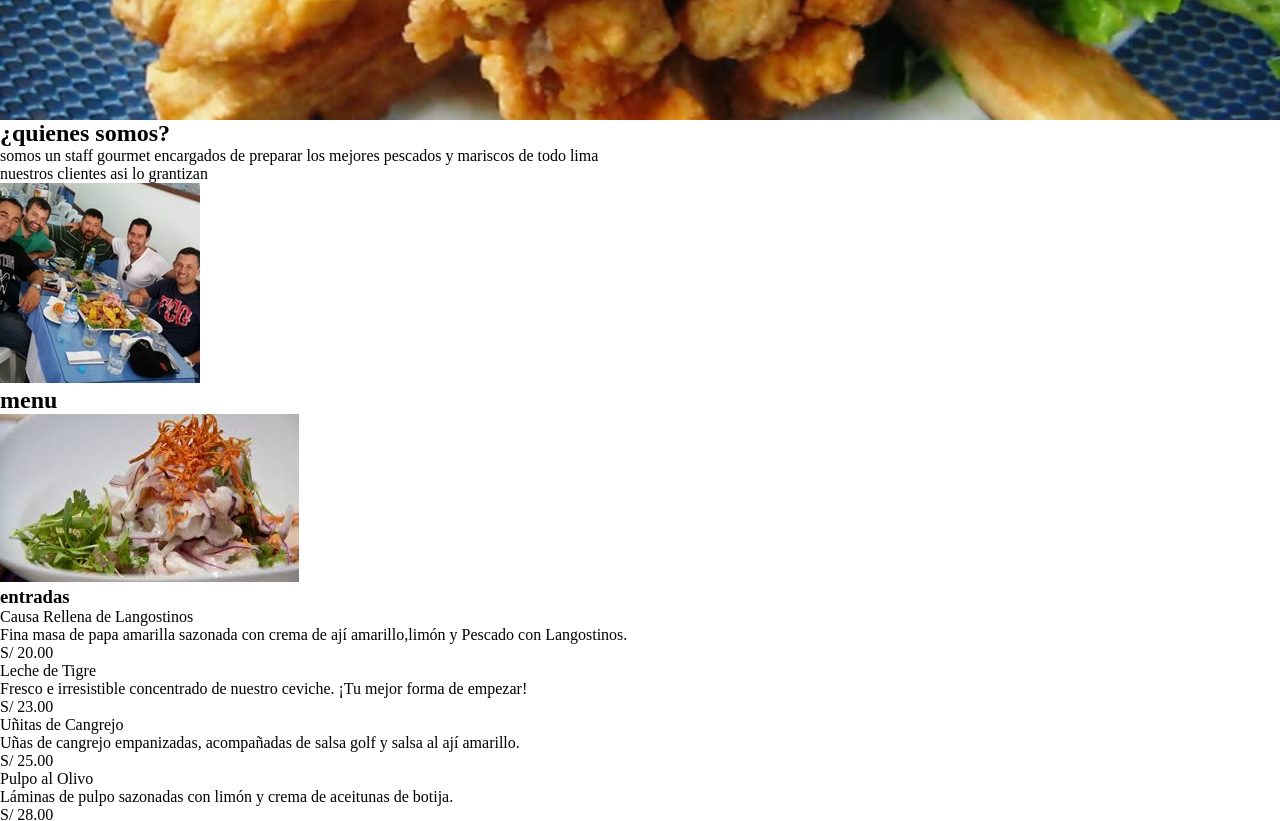
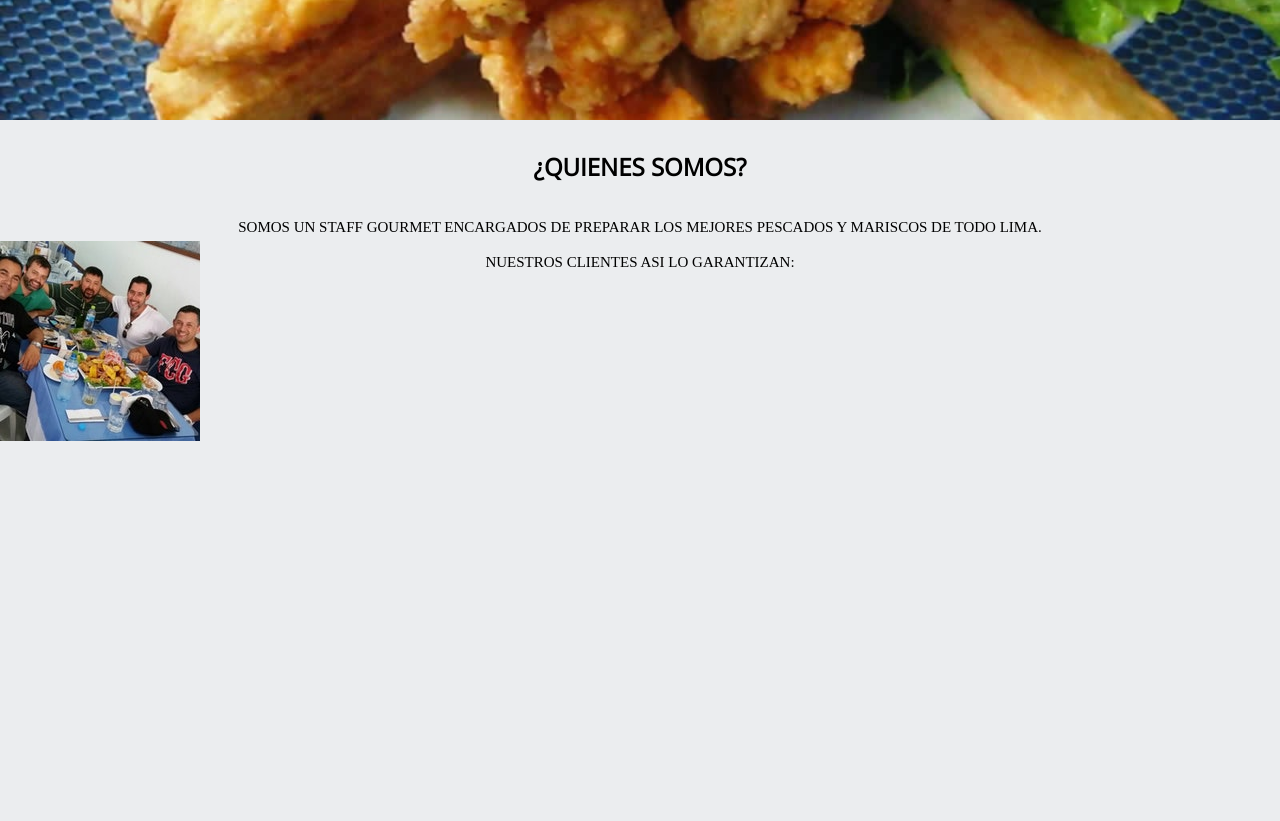
Before and after one commit to YosseLine/la-preferida, a plain HTML site: page index.html in a window 1280 px wide. Shown: the part 680-1501 px from the top of the page. Drawn offline with nearby package versions, Linux system fonts and the light colour scheme; a web font is replaced by a local one.

Commit message:
agregando estilos seccion nosotros

```diff
--- a/css/main.css
+++ b/css/main.css
@@ -62,3 +62,30 @@ a{
   color: #fff;
   font-family: 'Contrail One', cursive;
 }
+
+.nosotros{
+  width: 100%;
+  height:100vh;
+  background-color: #EBEDEF;
+}
+
+.descripcion{
+  position: relative;
+  text-align: center;
+  width:100%;
+  top:30px;
+  text-transform: uppercase;
+  color: #000;
+}
+
+.descripcion h1{
+  font-family: 'Open Sans', sans-serif;
+}
+
+p{
+  font-size:15px;
+}
+
+.clientes{
+
+}
--- a/index.html
+++ b/index.html
@@ -27,10 +27,16 @@
     </header>
 
     <section class="nosotros">
-      <h2>¿quienes somos?</h2>
-      <p>somos un staff gourmet encargados de preparar los mejores pescados y mariscos de todo lima</p>
-      <p>nuestros clientes asi lo grantizan</p>
-      <figure>
+      <div class="descripcion">
+        <h1>¿quienes somos?</h1>
+        <br>
+        <br>
+        <p>somos un staff gourmet encargados de preparar los mejores pescados y mariscos de todo lima.</p>
+        <br>
+        <p>nuestros clientes asi lo garantizan:</p>
+      </div>
+      <figure class="clientes">
+
         <img src="assets/img/clientes.jpg" alt="clientes">
       </figure>
     </section>
```
